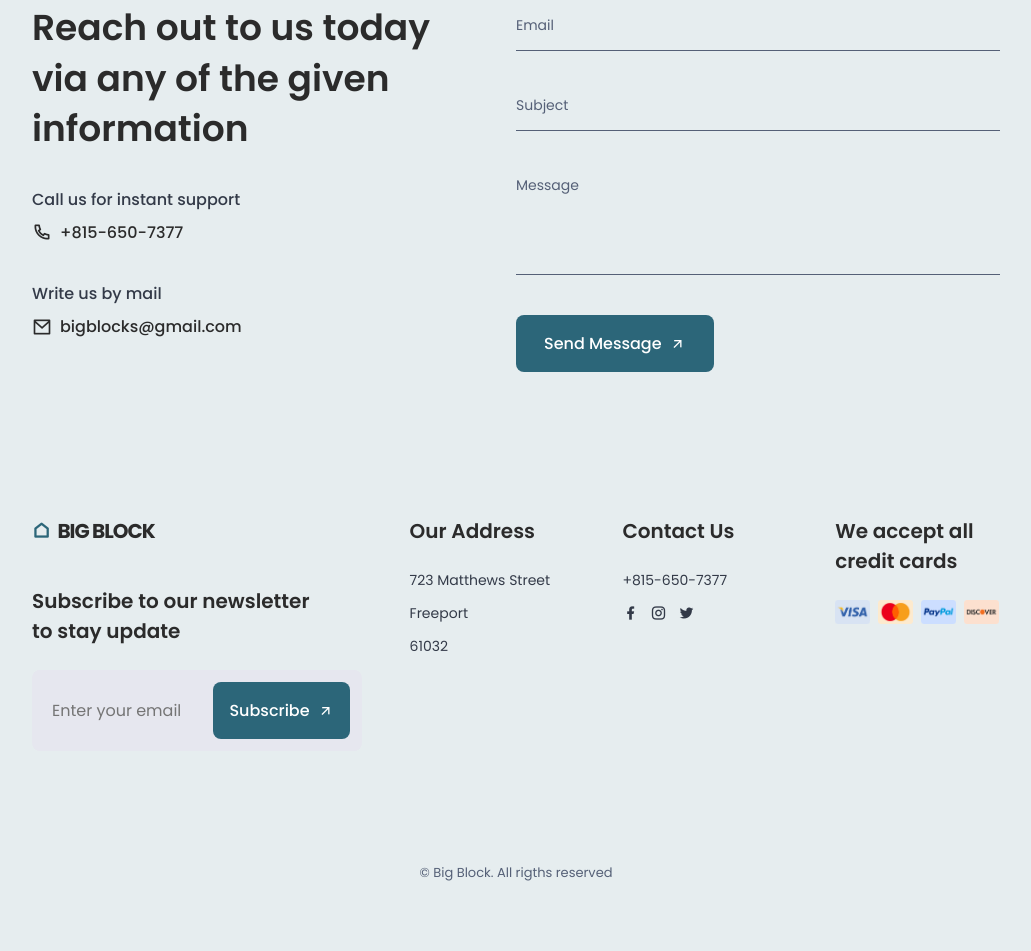
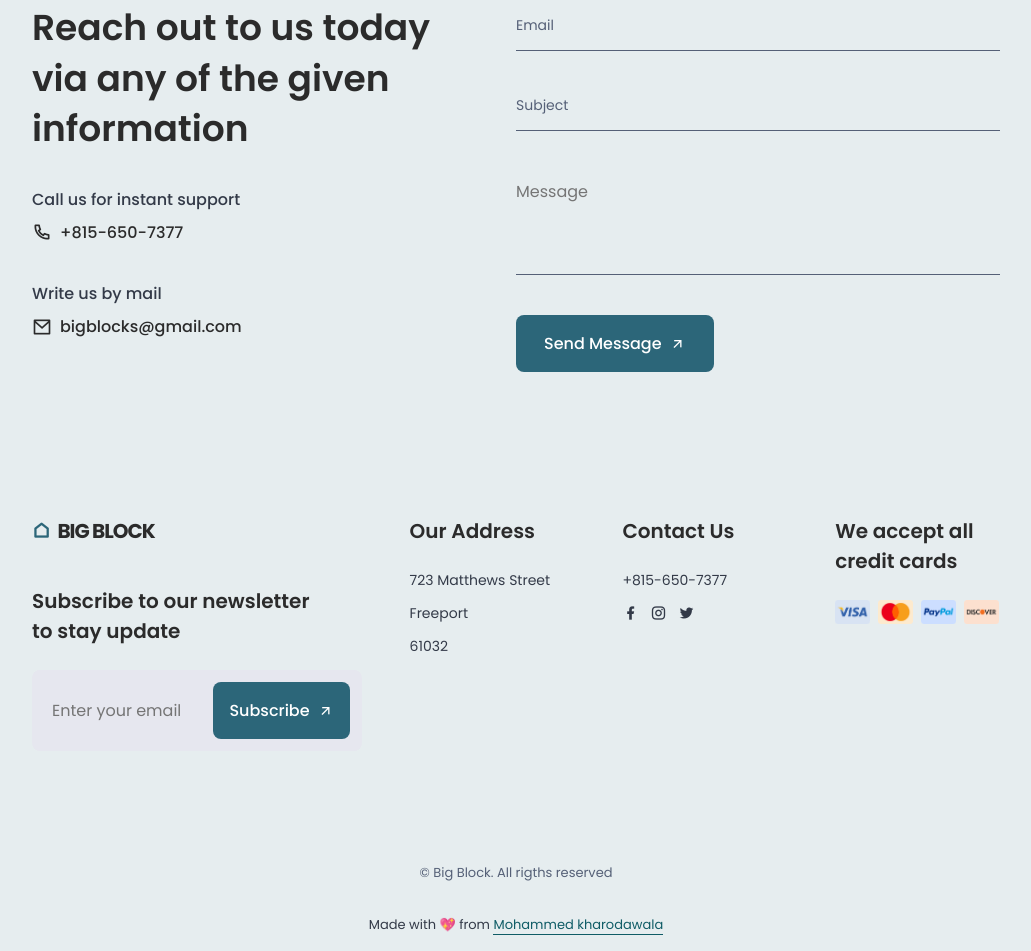
Before and after one commit to mohammedkharoda/Big-Block, a plain HTML site: page index.html in a window 1280 px wide. Shown: the part 4224-5175 px from the top of the page, without its empty margins (124-1155 px from the left). Drawn offline with nearby package versions, Linux system fonts and the light colour scheme.

Commit message:
final one

```diff
--- a/assets/css/styles.css
+++ b/assets/css/styles.css
@@ -858,6 +858,32 @@ the website, in dark theme
   margin: 5rem 0 1rem;
 }
 
+.author__name {
+  text-align: center;
+  font-size: var(--smaller-font-size);
+}
+.author__name-link {
+  text-decoration: none;
+  color: var(--first-color-alt);
+  border-bottom: 1px solid currentColor;
+}
+.author__name-link::hover {
+  border: 3px solid bottom #2c6679;
+  transition: 0.3s all;
+  color: var(--first-color-dark);
+  font-style: italic;
+  border-bottom: 1px dasheds currentColor;
+}
+.author__name-link:link {
+  border: none;
+}
+
+.author__name-link:visited {
+  color: #333a48;
+  border: none;
+  text-decoration: none;
+}
+
 /*=============== SCROLL UP ===============*/
 .scrollup {
   position: fixed;
@@ -890,11 +916,11 @@ the website, in dark theme
 /*=============== SCROLL BAR ===============*/
 ::-webkit-scrollbar {
   width: 0.6rem;
-  background: hsl(var(--hue), 4%, 53%);
+  background: var(--first-color-light);
 }
 
 ::-webkit-scrollbar-thumb {
-  background: hsl(var(--hue), 4%, 29%);
+  background: var(--first-color);
   border-radius: 0.5rem;
 }
 
--- a/index.html
+++ b/index.html
@@ -424,10 +424,9 @@
               <div class="contact__content contact__area">
                 <textarea
                   name="message"
-                  placeholder=" "
+                  placeholder="Message"
                   class="contact__input"
                 ></textarea>
-                <label for="" class="contact__label">Message</label>
               </div>
             </div>
 
@@ -510,6 +509,12 @@
       </div>
 
       <p class="footer__copy">&#169; Big Block. All rigths reserved</p>
+      <p class="author__name">
+        Made with 💖 from
+        <a href="https://www.instagram.com/_._mohammed__/">
+          <u class="author__name-link"> Mohammed kharodawala </u>
+        </a>
+      </p>
     </footer>
 
     <!--=============== SCROLL UP ===============-->
```
